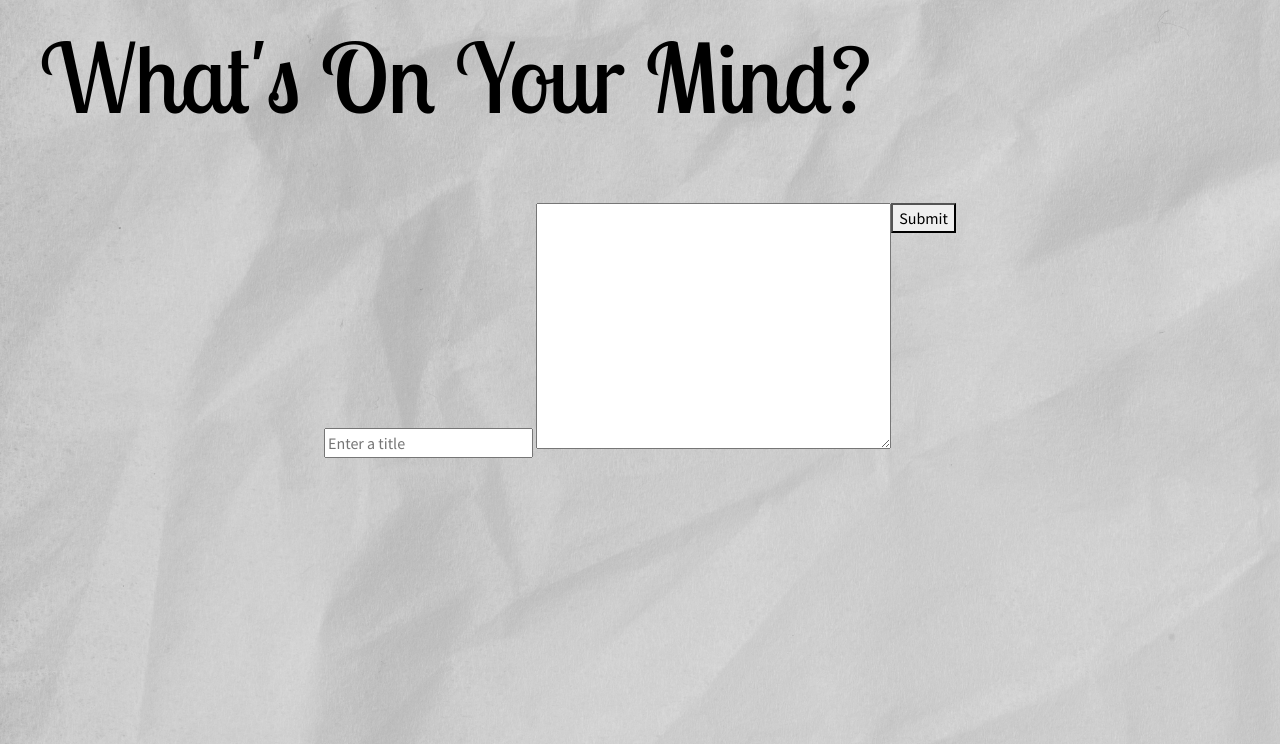
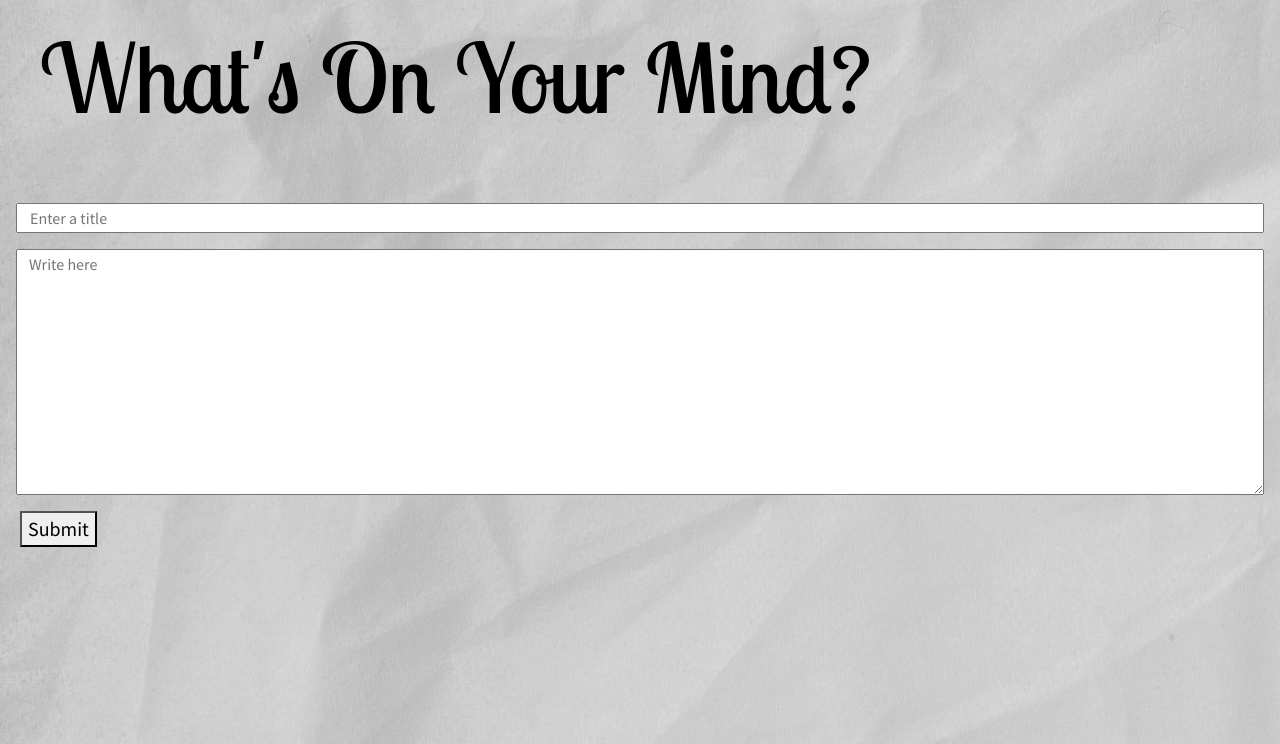
Before and after one commit to lcunnin/django-journalapp, a Django app: page /new_entry/ in a window 1280 px wide. Shown: the part 56-800 px from the top of the page. Run offline with Django 3.2, Linux system fonts and the light colour scheme.

Commit message:
added more css

```diff
--- a/entries/forms.py
+++ b/entries/forms.py
@@ -9,4 +9,4 @@ class EntryForm(ModelForm):
     def __init__(self, *args, **kwargs):
         super().__init__(*args, **kwargs)
         self.fields['title'].widget.attrs.update({'class': 'textarea', 'placeholder': 'Enter a title'})
-        self.fields['text'].widget.attrs.update({'class' : 'textarea', 'placeholder' : ''})
+        self.fields['text'].widget.attrs.update({'class' : 'textarea', 'placeholder' : 'Write here'})
--- a/entries/models.py
+++ b/entries/models.py
@@ -3,7 +3,7 @@ from django.db import models
 class Entry(models.Model):
     title = models.CharField(max_length=100, default='')
     date_posted = models.DateTimeField(auto_now_add = True)
-    text = models.TextField()
+    text = models.TextField(blank = False)
 
     def __str__(self):
         return 'Entry #{}'.format(self.id)
--- a/entries/static/base/css/style.css
+++ b/entries/static/base/css/style.css
@@ -9,7 +9,7 @@ h1 {
 }
 
 h3 {
-    font-size: 4.5em;
+    font-size: 4em;
     text-decoration: none;
     margin-bottom: 20px;
 }
@@ -27,20 +27,15 @@ body {
     padding: 20px 20px 20px 40px;
 }
 
-.home-container {
-    display: flex;
-    justify-content: center;
-}
-
 .new-entry-title {
     margin-top: 0;
     margin-bottom: 40px;
     padding: 20px 20px 20px 40px;
 }
 
-.new-entry-container form {
-    display: flex;
-    justify-content: center;
+.new-entry-submit {
+    margin-left: 20px;
+    font-size: 15pt;
 }
 
 .recorded-entry-container {
--- a/entries/templates/entries/home.html
+++ b/entries/templates/entries/home.html
@@ -13,7 +13,7 @@
             (<a href="{% url 'admin:logout'%}">Logout</a>)
         </p>
         <button class="new-entry-link">
-            <a href="{% url 'new_entry' %}">Add New Entry Here</a>
+            <a href="{% url 'new_entry' %}">Add New Entry</a>
         </button>
         </div>
         <p>{{ request.session.location }}</p>
@@ -21,6 +21,9 @@
         <div class="header-contianer">
         <h1 class="title">{{ page_heading }}</h1>
         <p class="journal-description">“Writing in a journal reminds you of your goals and of your learning in life. It offers a place where you can hold a deliberate, thoughtful conversation with yourself.” - Robin Sharma</p>
+        <button class="get-started-link">
+            <a href="#">Get Started</a>
+        </button>
         </div>
     {% endif %}
 
--- a/entries/templates/entries/new_entry.html
+++ b/entries/templates/entries/new_entry.html
@@ -5,14 +5,16 @@
     <h1>What's On Your Mind?</h1>
     </div>
     <div class="new-entry-container">
-        <form method="POST" action="{% url 'new_entry' %}">
+        <form class="-new-entry-field" action="{% url 'new_entry' %}" method="POST">
             {% csrf_token %}
-            <div class="-new-entry-field">
+            <div class="row m-3">
                 {{ form.title }}
+            </div>
+            <div class="row m-3">
                 {{ form.text }}
             </div>
             <div class="new-entry-submit">
-                <button class="new-entry-button">Submit</button>
+                <button type="submit">Submit</button>
             </div>
         </form>
     </div>
--- a/entries/templates/entries/old_entries.html
+++ b/entries/templates/entries/old_entries.html
@@ -9,7 +9,9 @@
 
     {% for entry in entries %}
         <div class="recorded-entry-container"></div>
-            <h3 class="recorded-entry-title">{{ entry.title }}</h3>
+            <h3 class="recorded-entry-title">
+                <strong>{{ entry.title }}</strong>
+            </h3>
             <p>{{ entry.date_posted }}</p>
             <p>{{ entry.text }}</p>
         </div>
--- a/entries/views.py
+++ b/entries/views.py
@@ -6,7 +6,7 @@ from .forms import EntryForm
 
 def index(request):
 
-    context = {'page_heading':'Write It Out'}
+    context = {'page_heading':'Write It Down'}
 
     return render(request, 'entries/home.html', context)
 
```
